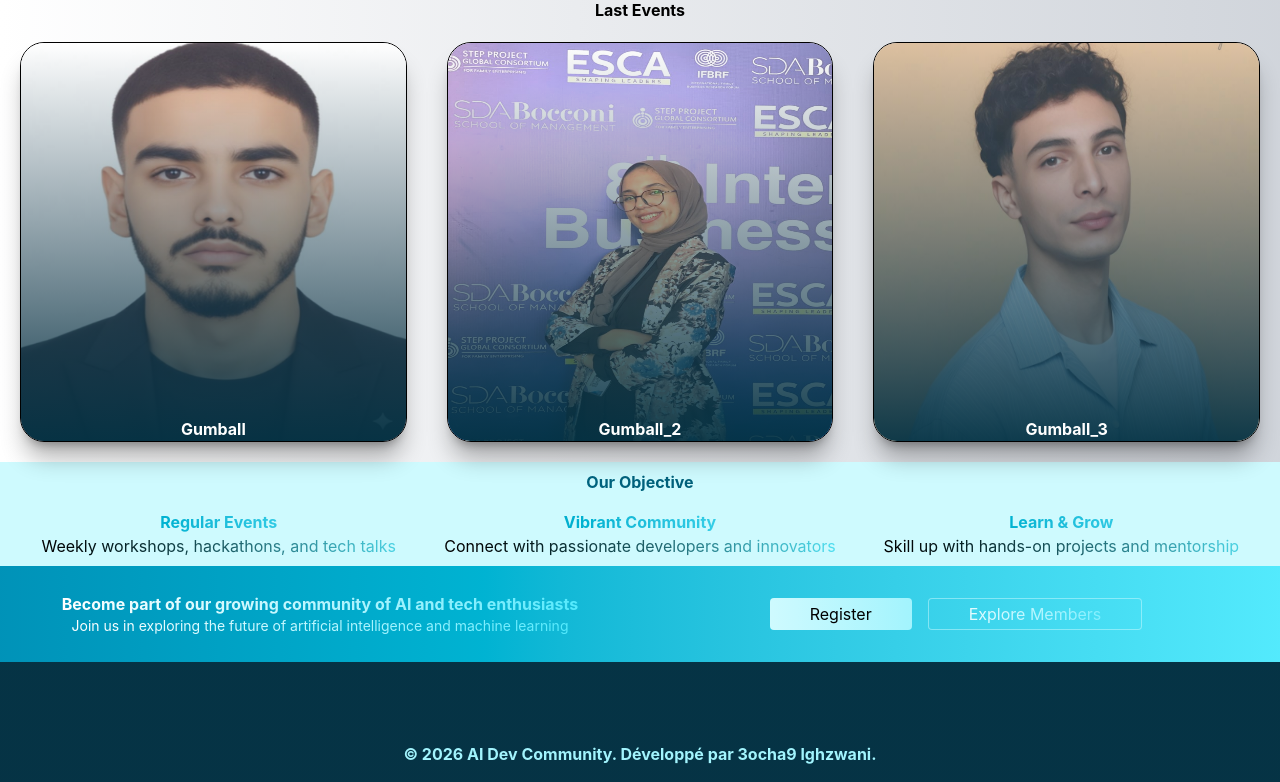
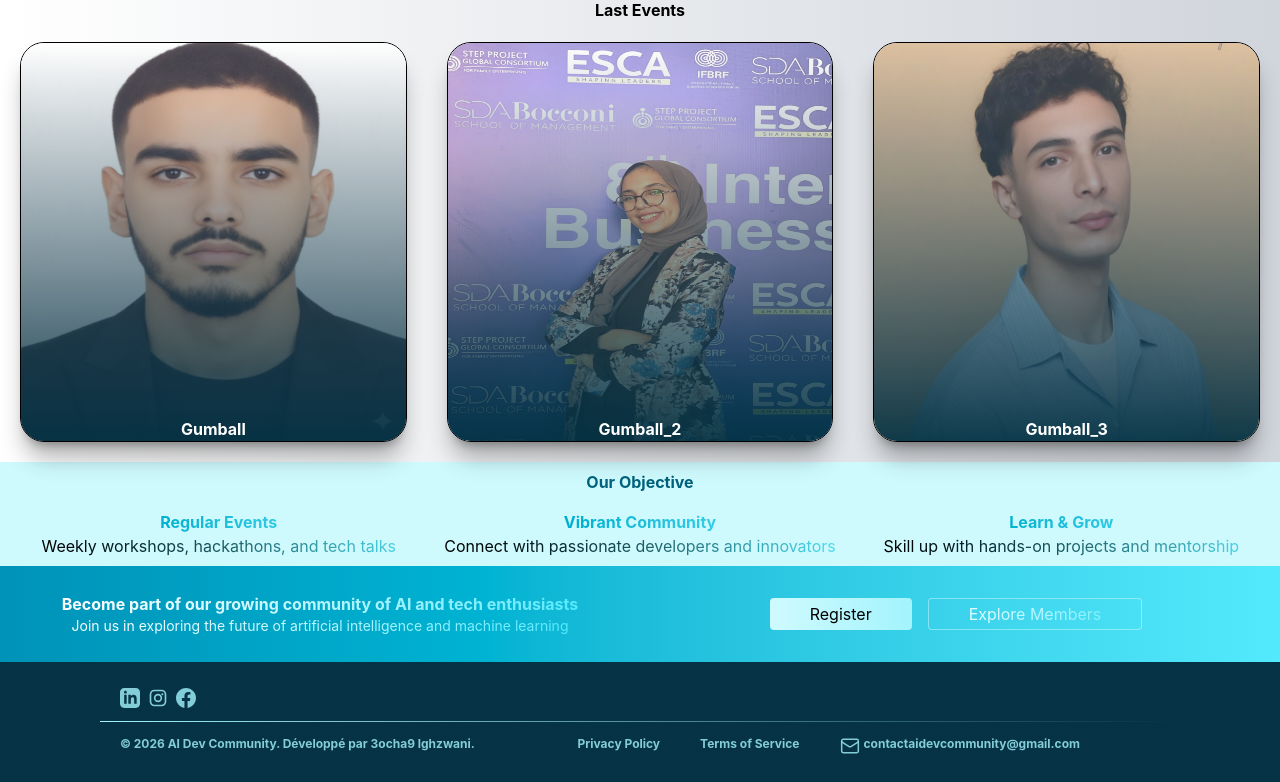
Before and after one commit to Skyzex54/Project_react_club, a React (Vite) app in the folder site_club/: page / in a window 1280 px wide. Shown: the part 722-1504 px from the top of the page. Built offline with nearby package versions, Linux system fonts and the light colour scheme.

Commit message:
Change_4

```diff
--- a/site_club/src/Components/Footer.jsx
+++ b/site_club/src/Components/Footer.jsx
@@ -3,9 +3,62 @@ import React from 'react'
 const Footer = () => {
   return (
     <>
-    <div className='bg-linear-to-r from-cyan-950 to-cyan-950 h-30 shadow-md grid grid-rows-3 '>
+    <div className='relative bg-linear-to-r from-cyan-950 to-cyan-950 h-30 shadow-md grid grid-row-[auto_0.4hv_auto] '>
       {/* <p className='text-cyan-200 row-start-2 text-center font-bold'></p> */}
-      <p className='font-bold text-cyan-200 text-center row-start-3 '>© 2026 AI Dev Community. Développé par 3ocha9 lghzwani.</p><br/>
+
+    <div className='flex flex-col justify-end ml-30'>
+      <div className='flex gap-2'>
+           <a
+            href = "https://www.linkedin.com/company/ai-dev-community/"
+            target="_blank"
+            rel="noopener noreferrer"
+            className="text-cyan-200/80 hover:text-cyan-800 transition-colors"
+          >
+            <svg className="w-5 h-5" fill="currentColor" viewBox="0 0 24 24">
+              <path d="M19 0h-14c-2.761 0-5 2.239-5 5v14c0 2.761 2.239 5 5 5h14c2.762 0 5-2.239 5-5v-14c0-2.761-2.238-5-5-5zm-11 19h-3v-11h3v11zm-1.5-12.268c-.966 0-1.75-.79-1.75-1.764s.784-1.764 1.75-1.764 1.75.79 1.75 1.764-.783 1.764-1.75 1.764zm13.5 12.268h-3v-5.604c0-3.368-4-3.113-4 0v5.604h-3v-11h3v1.765c1.396-2.586 7-2.777 7 2.476v6.759z"/>
+            </svg>
+          </a>
+                <a
+            href = "https://www.instagram.com/aidev_communityfsbm"
+            target="_blank"
+            rel="noopener noreferrer"
+            className="text-cyan-200/80 hover:text-cyan-800 transition-colors"
+          >
+            <svg className="w-5 h-5" fill="currentColor" viewBox="0 0 24 24">
+              <path d="M7.75 2h8.5A5.75 5.75 0 0122 7.75v8.5A5.75 5.75 0 0116.25 22h-8.5A5.75 5.75 0 012 16.25v-8.5A5.75 5.75 0 017.75 2zm0 2A3.75 3.75 0 004 7.75v8.5A3.75 3.75 0 007.75 20h8.5A3.75 3.75 0 0020 16.25v-8.5A3.75 3.75 0 0016.25 4h-8.5zM12 7a5 5 0 110 10 5 5 0 010-10zm0 2a3 3 0 100 6 3 3 0 000-6zm5.25-2.75a1.25 1.25 0 110 2.5 1.25 1.25 0 010-2.5z" />
+            </svg>
+          </a>
+           <a
+            href = "https://web.facebook.com/profile.php?id=61552792641869&mibextid=qi2Omg&rdid=CZ6GJkaY7mXHyGnP&share_url=https%3A%2F%2Fweb.facebook.com%2Fshare%2FG6KF7b56dSLF2SYh%2F%3Fmibextid%3Dqi2Omg%26_rdc%3D1%26_rdr#"
+            target="_blank"
+            rel="noopener noreferrer"
+            className="text-cyan-200/80 hover:text-cyan-800 transition-colors"
+          >
+            <svg className="w-5 h-5" fill="currentColor" viewBox="0 0 24 24">
+              <path d="M24 12.073c0-6.627-5.373-12-12-12s-12 5.373-12 12c0 5.99 4.388 10.954 10.125 11.854v-8.385H7.078v-3.47h3.047V9.43c0-3.007 1.792-4.669 4.533-4.669 1.312 0 2.686.235 2.686.235v2.953H15.83c-1.491 0-1.956.925-1.956 1.874v2.25h3.328l-.532 3.47h-2.796v8.385C19.612 23.027 24 18.062 24 12.073z" />
+            </svg>
+          </a>
+      </div>
+
+    </div>
+
+      <div className='row-start-2 col-span-full flex items-center px-25'>
+        <div className='w-full h-px bg-linear-to-r from-cyan-200 to-cyan-950 shadow-md'></div>
+      </div>
+      <div className='row-start-3 flex'>
+        <p className='font-bold text-cyan-200/80 text-left ml-30 mr-auto text-xs'>© 2026 AI Dev Community. Développé par 3ocha9 lghzwani.</p>
+        <p className='font-bold text-cyan-200/80  ml-10 text-xs cursor-pointer'>Privacy Policy</p>
+        <p className='font-bold text-cyan-200/80  ml-10 text-xs cursor-pointer mr-10'>Terms of Service</p>
+        <div className='flex gap-1  '>
+          <svg className="w-5 h-5 text-cyan-200/80" fill="none" stroke="currentColor" strokeWidth="1.8" viewBox="0 0 24 24">
+            <rect x="2" y="4" width="20" height="16" rx="2" />
+            <path d="m22 7-8.97 5.7a1.94 1.94 0 0 1-2.06 0L2 7" />
+          </svg>
+          <p className='font-bold text-cyan-200/80   text-xs mr-50 cursor-pointer'>contactaidevcommunity@gmail.com</p>
+        </div>
+
+      </div>
+
 
     </div>
     </>
--- a/site_club/src/pages/Register.jsx
+++ b/site_club/src/pages/Register.jsx
@@ -41,10 +41,19 @@ function Register() {
             </div>
 
             <div className="mt-8 mr-17 flex justify-center">
-              <div className="inline-flex gap-6 rounded-full border border-white/20 bg-white/5 px-5 py-2 backdrop-blur-2xl shadow-md ring-1 ring-white/10">
-                <p>Members</p>
-                <p>Events</p>
-                <p>Projects</p>
+              <div className="inline-flex items-center gap-6 rounded-full border border-white/20 bg-white/5 px-5 py-2 backdrop-blur-2xl shadow-md ring-1 ring-white/10">
+                <div className="flex flex-col justify-center items-center">
+                  <p className="text-center bg-linear-to-r from-white to-gray-300 text-transparent bg-clip-text font-bold text-2xl">500+</p>
+                  <p className="bg-linear-to-r from-white to-gray-300 text-transparent bg-clip-text ">Members</p>
+                </div>
+                <div className="flex flex-col justify-center items-center">
+                  <p className="text-center bg-linear-to-r from-white to-gray-300 text-transparent bg-clip-text font-bold text-2xl">100+</p>
+                  <p className="bg-linear-to-r from-white to-gray-300 text-transparent bg-clip-text ">Events</p>
+                </div>
+                <div className="flex flex-col justify-center items-center">
+                  <p className="text-center bg-linear-to-r from-white to-gray-300 text-transparent bg-clip-text font-bold text-2xl">50+</p>
+                  <p className="bg-linear-to-r from-white to-gray-300 text-transparent bg-clip-text">Projects</p>
+                </div>
               </div>
             </div>
           </div>
```
